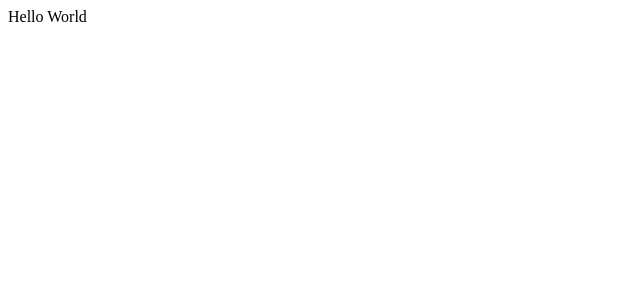
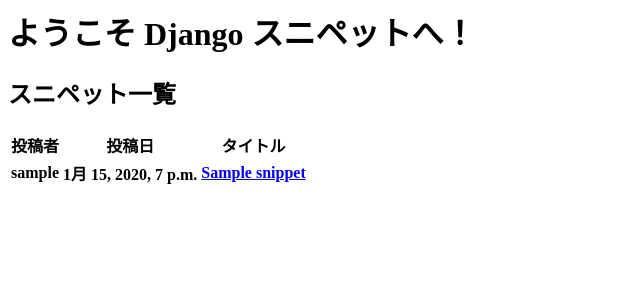
Before and after one commit to ys-office-llc/B095BZPJYW-Practice-Django, a Django app: page / in a window 1280 px wide. Before the commit the part shown is almost empty. Shown: the top 300 px of the page, without its empty margins (0-640 px from the left). Run offline with Django 3.2, Linux system fonts and the light colour scheme; tables that the repository leaves empty hold one stand-in row (values such as "Sample post"); lists and menus that the app fills with data are empty.

Commit message:
1.4.2 - トップページにスニペットの一覧を表示 - リスト 1.18, 19, 22 変更後、テスト成功

```diff
--- a/djangosnippets/snippets/templates/snippets/top.html
+++ b/djangosnippets/snippets/templates/snippets/top.html
@@ -4,6 +4,29 @@
         <title>Django スニペット</title>
     </head>
     <body>
-        <p>Hello World</p>
+        <h1>ようこそ Django スニペットへ！</h1>
+        <h2>スニペット一覧</h2>
+        {% if snippets %}
+        <table class="table">
+            <thead>
+                <tr>
+                    <th>投稿者</th>
+                    <th>投稿日</th>
+                    <th>タイトル</th>
+                </tr>
+            </thead>
+            <tbody>
+                {% for snippet in snippets %}
+                <tr>
+                    <th>{{ snippet.created_by.username }}</th>
+                    <th>{{ snippet.created_at }}</th>
+                    <th><a href="{% url 'snippet_detail' snippet.id %}">{{ snippet.title }}</a></th>
+                </tr>
+                {% endfor %}
+            </tbody>
+        </table>
+        {% else %}
+        <p>スニペットはまだ投稿されていません。</p>
+        {% endif %}
     </body>
 </html>
--- a/djangosnippets/snippets/tests.py
+++ b/djangosnippets/snippets/tests.py
@@ -27,13 +27,13 @@
         request = RequestFactory().get("/")
         request.user = self.user
         response = top(request)
-        self.asserContains(response, self.snippet.title)
+        self.assertContains(response, self.snippet.title)
 
-    def test_should_return_snippet_username(self):
+    def test_should_return_username(self):
         request = RequestFactory().get("/")
         request.user = self.user
         response = top(request)
-        self.asserContains(response, self.user.username)
+        self.assertContains(response, self.user.username)
 
 
 class CreateSnippetTest(TestCase):
--- a/djangosnippets/snippets/views.py
+++ b/djangosnippets/snippets/views.py
@@ -2,8 +2,13 @@
 from django.shortcuts import render
 
 
+from snippets.models import Snippet
+
+
 def top(request):
-    return render(request, "snippets/top.html")
+    snippets = Snippet.objects.all()
+    context = {"snippets": snippets}
+    return render(request, "snippets/top.html", context)
 
 
 def snippet_new(request):
```
